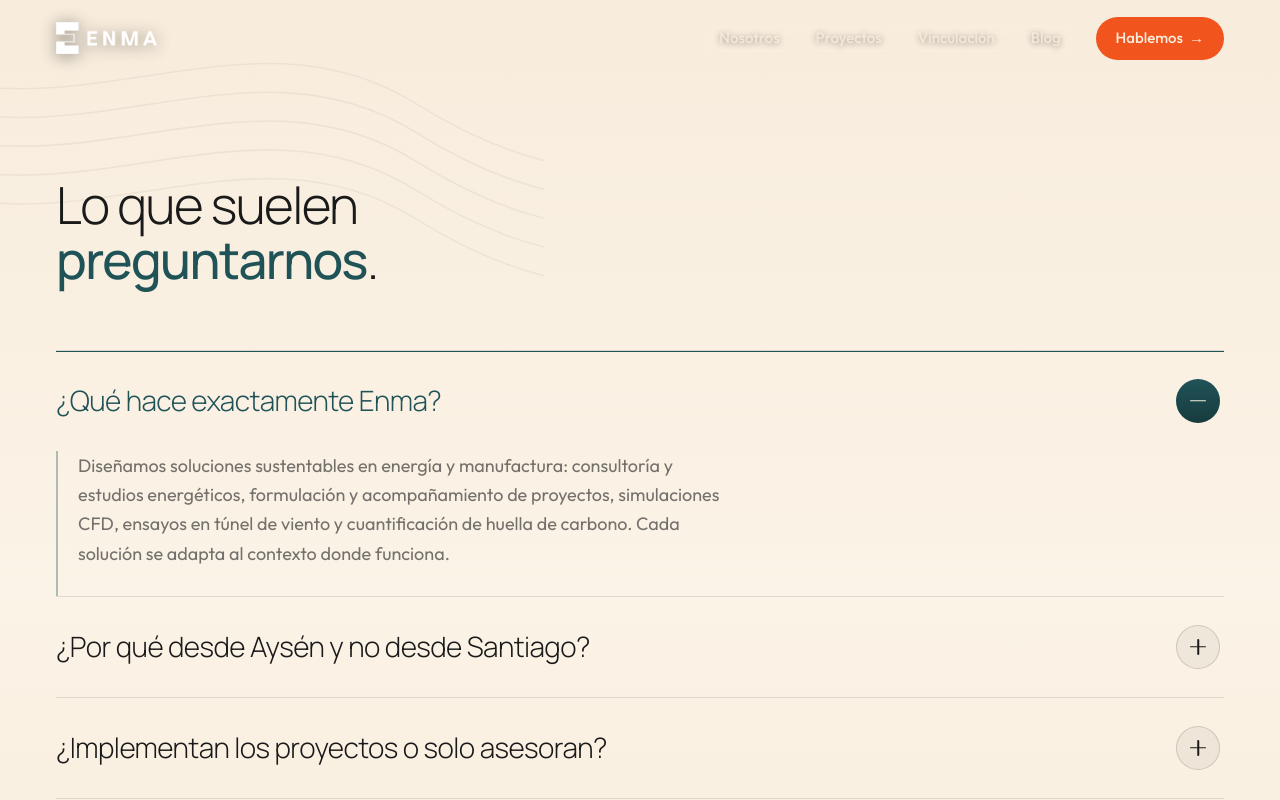
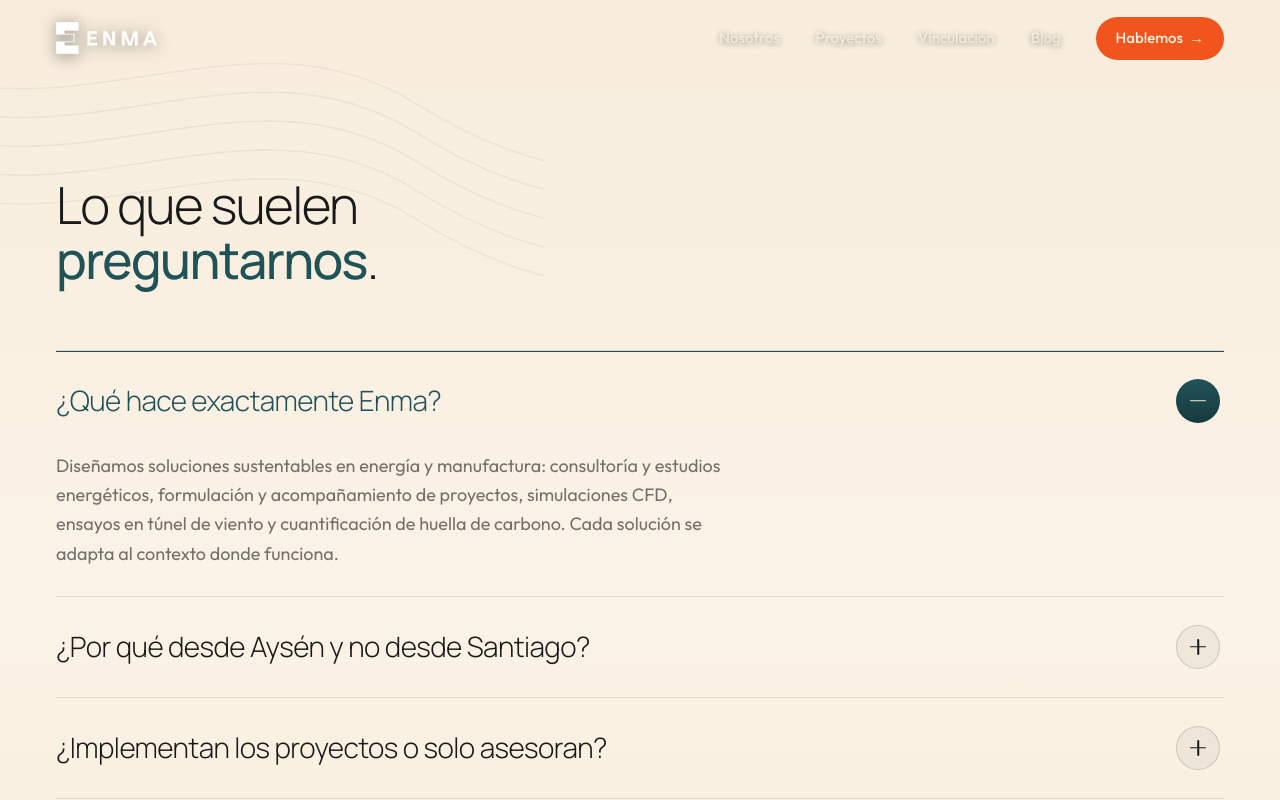
Before and after one commit to andresanemic/enma-v2, a Next.js app: page / in a window 1280 px wide. Both pictures are taken after a click on the button "¿Qué hace exactamente Enma?". Shown: the part 7674-8474 px from the top of the page. Built offline with nearby package versions, Linux system fonts and the light colour scheme.

Commit message:
fix(faq): elimina la línea vertical teal a la izquierda de la respuesta
Co-Authored-By: Claude Opus 4.8 <noreply@anthropic.com>

```diff
--- a/src/components/sections/FAQ.tsx
+++ b/src/components/sections/FAQ.tsx
@@ -208,7 +208,7 @@ export default function FAQ() {
                   >
                     <div className="min-h-0 overflow-hidden">
                       <p
-                        className={`max-w-[62ch] border-l-2 border-teal/35 pb-7 pl-5 pr-12 font-body text-base leading-relaxed text-ink/60 transition-opacity duration-500 sm:text-lg ${
+                        className={`max-w-[62ch] pb-7 pr-12 font-body text-base leading-relaxed text-ink/60 transition-opacity duration-500 sm:text-lg ${
                           isOpen ? "opacity-100" : "opacity-0"
                         }`}
                       >
```
